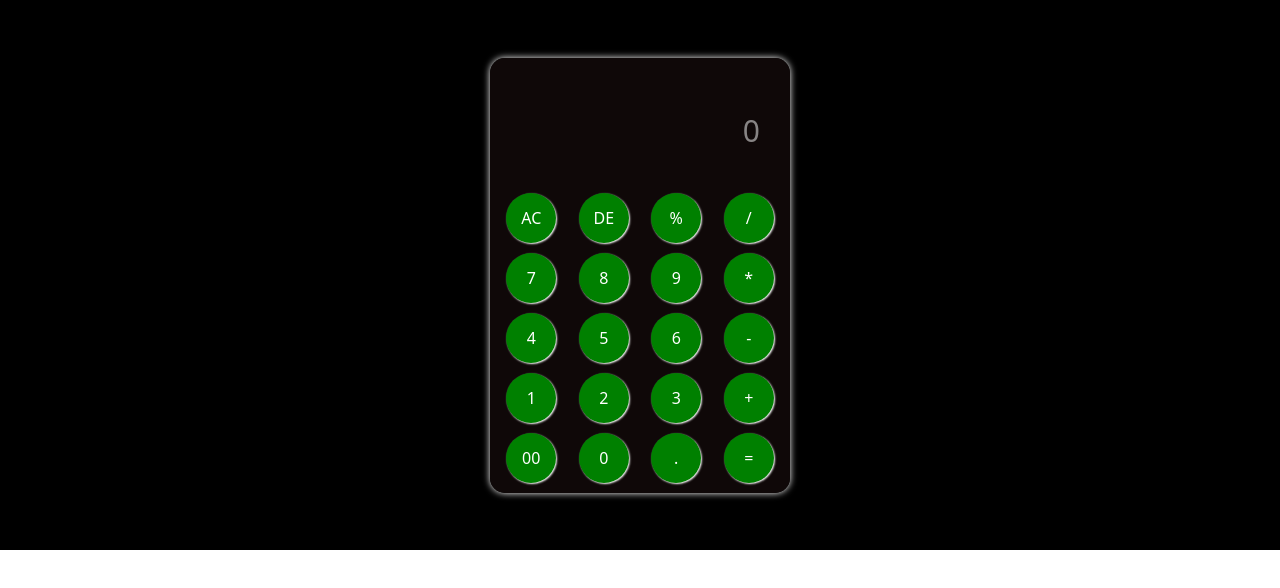
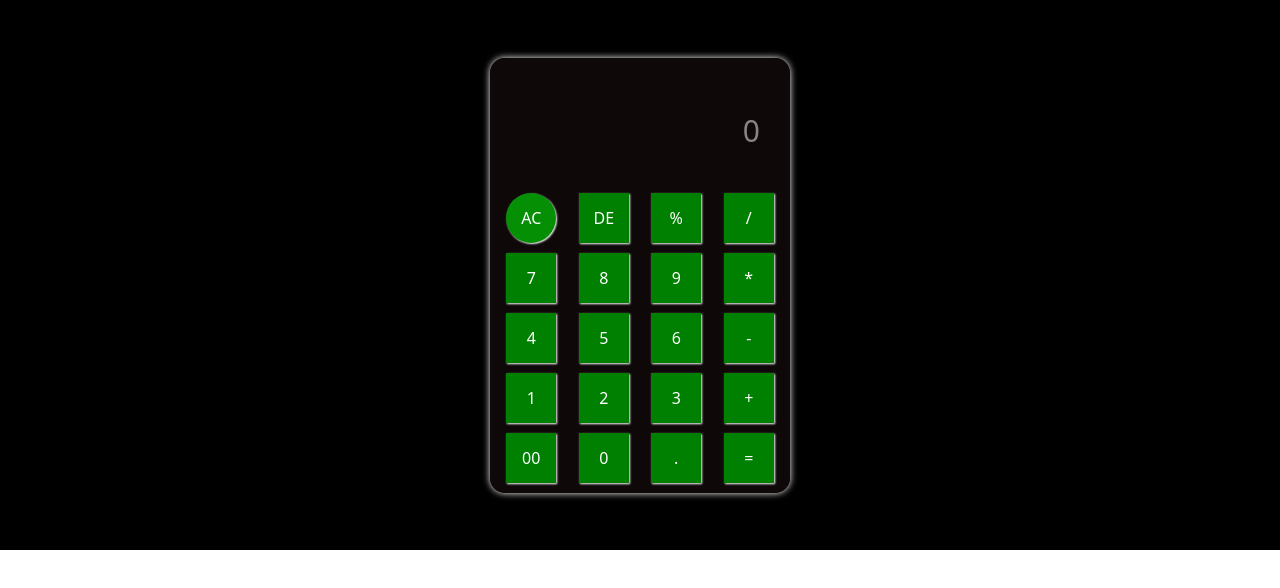
Before and after one commit to siamsheikh-cyber/my-first-calculator, a website built with Vite: page index.html in a window 1280 px wide. Built offline with nearby package versions, Linux system fonts and the light colour scheme.

Commit message:
your message

```diff
--- a/index.html
+++ b/index.html
@@ -23,26 +23,26 @@
     <div id="main" class="w-[300px] bg-[#110909eb] text-[white] shadow-[0_0_7px_white] rounded-[15px] p-[10px]">
       <input class="px-5 text-[30px] my-[40px] text-right w-full" type="text" placeholder="0">
       <div class="grid grid-cols-4 gap-[10px] justify-items-center items-center ">
-        <button class="w-[50px] h-[50px] rounded-[50%] bg-[green] shadow-[1px_1px_2px_white]">AC</button>
-        <button class="w-[50px] h-[50px] rounded-[50%] bg-[green] shadow-[1px_1px_2px_white]">DE</button>
-        <button class="w-[50px] h-[50px] rounded-[50%] bg-[green] shadow-[1px_1px_2px_white]">%</button>
-        <button class="w-[50px] h-[50px] rounded-[50%] bg-[green] shadow-[1px_1px_2px_white]">/</button>
-        <button class="w-[50px] h-[50px] rounded-[50%] bg-[green] shadow-[1px_1px_2px_white]">7</button>
-        <button class="w-[50px] h-[50px] rounded-[50%] bg-[green] shadow-[1px_1px_2px_white]">8</button>
-        <button class="w-[50px] h-[50px] rounded-[50%] bg-[green] shadow-[1px_1px_2px_white]">9</button>
-        <button class="w-[50px] h-[50px] rounded-[50%] bg-[green] shadow-[1px_1px_2px_white]">*</button>
-        <button class="w-[50px] h-[50px] rounded-[50%] bg-[green] shadow-[1px_1px_2px_white]">4</button>
-        <button class="w-[50px] h-[50px] rounded-[50%] bg-[green] shadow-[1px_1px_2px_white]">5</button>
-        <button class="w-[50px] h-[50px] rounded-[50%] bg-[green] shadow-[1px_1px_2px_white]">6</button>
-        <button class="w-[50px] h-[50px] rounded-[50%] bg-[green] shadow-[1px_1px_2px_white]">-</button>
-        <button class="w-[50px] h-[50px] rounded-[50%] bg-[green] shadow-[1px_1px_2px_white]">1</button>
-        <button class="w-[50px] h-[50px] rounded-[50%] bg-[green] shadow-[1px_1px_2px_white]">2</button>
-        <button class="w-[50px] h-[50px] rounded-[50%] bg-[green] shadow-[1px_1px_2px_white]">3</button>
-        <button class="w-[50px] h-[50px] rounded-[50%] bg-[green] shadow-[1px_1px_2px_white]">+</button>
-        <button class="w-[50px] h-[50px] rounded-[50%] bg-[green] shadow-[1px_1px_2px_white]">00</button>
-        <button class="w-[50px] h-[50px] rounded-[50%] bg-[green] shadow-[1px_1px_2px_white]">0</button>
-        <button class="w-[50px] h-[50px] rounded-[50%] bg-[green] shadow-[1px_1px_2px_white]">.</button>
-        <button class="w-[50px] h-[50px] rounded-[50%] bg-[green] shadow-[1px_1px_2px_white]">=</button>
+        <button class="w-[50px] h-[50px] rounded-[50%] bg-[#058f05] shadow-[1px_1px_2px_white]">AC</button>
+        <button class="w-[50px] h-[50px] rounded-[0%] bg-[green] shadow-[1px_1px_2px_white]">DE</button>
+        <button class="w-[50px] h-[50px] rounded-[0%] bg-[green] shadow-[1px_1px_2px_white]">%</button>
+        <button class="w-[50px] h-[50px] rounded-[0%] bg-[green] shadow-[1px_1px_2px_white]">/</button>
+        <button class="w-[50px] h-[50px] rounded-[0%] bg-[green] shadow-[1px_1px_2px_white]">7</button>
+        <button class="w-[50px] h-[50px] rounded-[0%] bg-[green] shadow-[1px_1px_2px_white]">8</button>
+        <button class="w-[50px] h-[50px] rounded-[0%] bg-[green] shadow-[1px_1px_2px_white]">9</button>
+        <button class="w-[50px] h-[50px] rounded-[0%] bg-[green] shadow-[1px_1px_2px_white]">*</button>
+        <button class="w-[50px] h-[50px] rounded-[0%] bg-[green] shadow-[1px_1px_2px_white]">4</button>
+        <button class="w-[50px] h-[50px] rounded-[0%] bg-[green] shadow-[1px_1px_2px_white]">5</button>
+        <button class="w-[50px] h-[50px] rounded-[0%] bg-[green] shadow-[1px_1px_2px_white]">6</button>
+        <button class="w-[50px] h-[50px] rounded-[0%] bg-[green] shadow-[1px_1px_2px_white]">-</button>
+        <button class="w-[50px] h-[50px] rounded-[0%] bg-[green] shadow-[1px_1px_2px_white]">1</button>
+        <button class="w-[50px] h-[50px] rounded-[0%] bg-[green] shadow-[1px_1px_2px_white]">2</button>
+        <button class="w-[50px] h-[50px] rounded-[0%] bg-[green] shadow-[1px_1px_2px_white]">3</button>
+        <button class="w-[50px] h-[50px] rounded-[0%] bg-[green] shadow-[1px_1px_2px_white]">+</button>
+        <button class="w-[50px] h-[50px] rounded-[0%] bg-[green] shadow-[1px_1px_2px_white]">00</button>
+        <button class="w-[50px] h-[50px] rounded-[0%] bg-[green] shadow-[1px_1px_2px_white]">0</button>
+        <button class="w-[50px] h-[50px] rounded-[0%] bg-[green] shadow-[1px_1px_2px_white]">.</button>
+        <button class="w-[50px] h-[50px] rounded-[0%] bg-[green] shadow-[1px_1px_2px_white]">=</button>
       </div>
     </div>
     <script type="module" src="src/main.js"></script>
```
Also changed, not shown: public/abdulhalim.jpeg (added).
